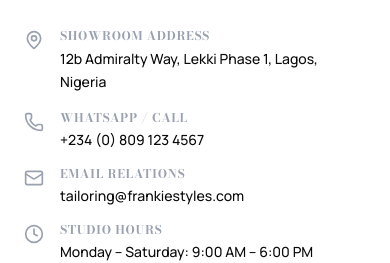
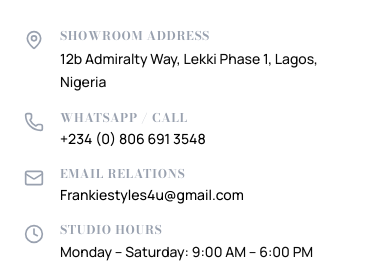
Before and after one commit to omosemola/frankiestyles, a Next.js app: page /contact in a window 390 px wide. Shown: the part 1465-1728 px from the top of the page. Built offline with nearby package versions, Linux system fonts and the light colour scheme; no server answers.

Commit message:
chore: integrate brand WhatsApp phone 08066913548 and official email Frankiestyles4u@gmail.com

```diff
--- a/src/app/contact/page.tsx
+++ b/src/app/contact/page.tsx
@@ -247,7 +247,7 @@ export default function ContactPage() {
               </a>
               {/* WhatsApp */}
               <a
-                href="https://wa.me/2348000000000"
+                href="https://wa.me/2348066913548"
                 target="_blank"
                 rel="noopener noreferrer"
                 className="transition-transform hover:scale-110 active:scale-95 text-[#25d366]"
@@ -280,14 +280,18 @@ export default function ContactPage() {
                     <Phone className="w-5 h-5 text-gray-400 flex-shrink-0 mt-0.5" />
                     <div>
                       <h4 className="text-xs font-bold uppercase tracking-wider text-gray-400">WhatsApp / Call</h4>
-                      <p className="text-sm font-medium mt-1">+234 (0) 809 123 4567</p>
+                      <a href="https://wa.me/2348066913548" target="_blank" rel="noopener noreferrer" className="text-sm font-medium mt-1 hover:underline text-black">
+                        +234 (0) 806 691 3548
+                      </a>
                     </div>
                   </div>
                   <div className="flex gap-4 items-start text-left">
                     <Mail className="w-5 h-5 text-gray-400 flex-shrink-0 mt-0.5" />
                     <div>
                       <h4 className="text-xs font-bold uppercase tracking-wider text-gray-400">Email Relations</h4>
-                      <p className="text-sm font-medium mt-1">tailoring@frankiestyles.com</p>
+                      <a href="mailto:Frankiestyles4u@gmail.com" className="text-sm font-medium mt-1 hover:underline text-black">
+                        Frankiestyles4u@gmail.com
+                      </a>
                     </div>
                   </div>
                   <div className="flex gap-4 items-start text-left">
--- a/src/app/policies/page.tsx
+++ b/src/app/policies/page.tsx
@@ -46,7 +46,7 @@ const TABS = [
           </p>
           <h4 className="font-bold text-[#0a0a0a] mt-4 uppercase text-xs tracking-wider">Complimentary Alterations</h4>
           <p>
-            We offer <strong>complimentary fitting adjustments</strong> within <strong>14 days</strong> of receiving your garment. If your kaftan, senator, or agbada requires micro-alterations (sleeve length, chest adjustments, or pant cuffing), please contact us at <a href="mailto:tailoring@frankiestyles.com" className="font-bold text-black underline">tailoring@frankiestyles.com</a> to arrange a fitting session in our Lekki studio or to ship the item back.
+            We offer <strong>complimentary fitting adjustments</strong> within <strong>14 days</strong> of receiving your garment. If your kaftan, senator, or agbada requires micro-alterations (sleeve length, chest adjustments, or pant cuffing), please contact us at <a href="mailto:Frankiestyles4u@gmail.com" className="font-bold text-black underline">Frankiestyles4u@gmail.com</a> to arrange a fitting session in our Lekki studio or to ship the item back.
           </p>
           <h4 className="font-bold text-[#0a0a0a] mt-4 uppercase text-xs tracking-wider">Return & Cancellation Policy</h4>
           <p>
--- a/src/components/home/ContactSection.tsx
+++ b/src/components/home/ContactSection.tsx
@@ -82,14 +82,18 @@ export function ContactSection() {
                   <Phone className="w-5 h-5 text-gray-400 flex-shrink-0 mt-0.5" />
                   <div>
                     <h4 className="text-xs font-bold uppercase tracking-wider text-gray-400">WhatsApp / Call</h4>
-                    <p className="text-sm font-medium mt-1">+234 (0) 809 123 4567</p>
+                    <a href="https://wa.me/2348066913548" target="_blank" rel="noopener noreferrer" className="text-sm font-medium mt-1 hover:underline text-black">
+                      +234 (0) 806 691 3548
+                    </a>
                   </div>
                 </div>
                 <div className="flex gap-4 items-start text-left">
                   <Mail className="w-5 h-5 text-gray-400 flex-shrink-0 mt-0.5" />
                   <div>
                     <h4 className="text-xs font-bold uppercase tracking-wider text-gray-400">Email Relations</h4>
-                    <p className="text-sm font-medium mt-1">tailoring@frankiestyles.com</p>
+                    <a href="mailto:Frankiestyles4u@gmail.com" className="text-sm font-medium mt-1 hover:underline text-black">
+                      Frankiestyles4u@gmail.com
+                    </a>
                   </div>
                 </div>
                 <div className="flex gap-4 items-start text-left">
@@ -246,7 +250,7 @@ export function ContactSection() {
               </a>
               {/* WhatsApp */}
               <a
-                href="https://wa.me/2348000000000"
+                href="https://wa.me/2348066913548"
                 target="_blank"
                 rel="noopener noreferrer"
                 className="transition-transform hover:scale-110 active:scale-95 text-[#25d366]"
--- a/src/components/shop/CheckoutForm.tsx
+++ b/src/components/shop/CheckoutForm.tsx
@@ -130,7 +130,7 @@ Please confirm my order and contact me regarding fabric/measurement details. Tha
     clearCart();
 
     // Open WhatsApp in a new window/tab
-    const whatsappUrl = `https://wa.me/2348091234567?text=${encodeURIComponent(message)}`;
+    const whatsappUrl = `https://wa.me/2348066913548?text=${encodeURIComponent(message)}`;
     window.open(whatsappUrl, '_blank');
 
     // Redirect to checkout success page
@@ -291,7 +291,7 @@ Please confirm my order and contact me regarding fabric/measurement details. Tha
               <Input
                 type="tel"
                 required
-                placeholder="E.g., 08091234567"
+                placeholder="E.g., 08066913548"
                 value={phone}
                 onChange={e => setPhone(e.target.value)}
                 className="bg-[#f8f8f8] border-transparent focus:border-black h-12"
```
